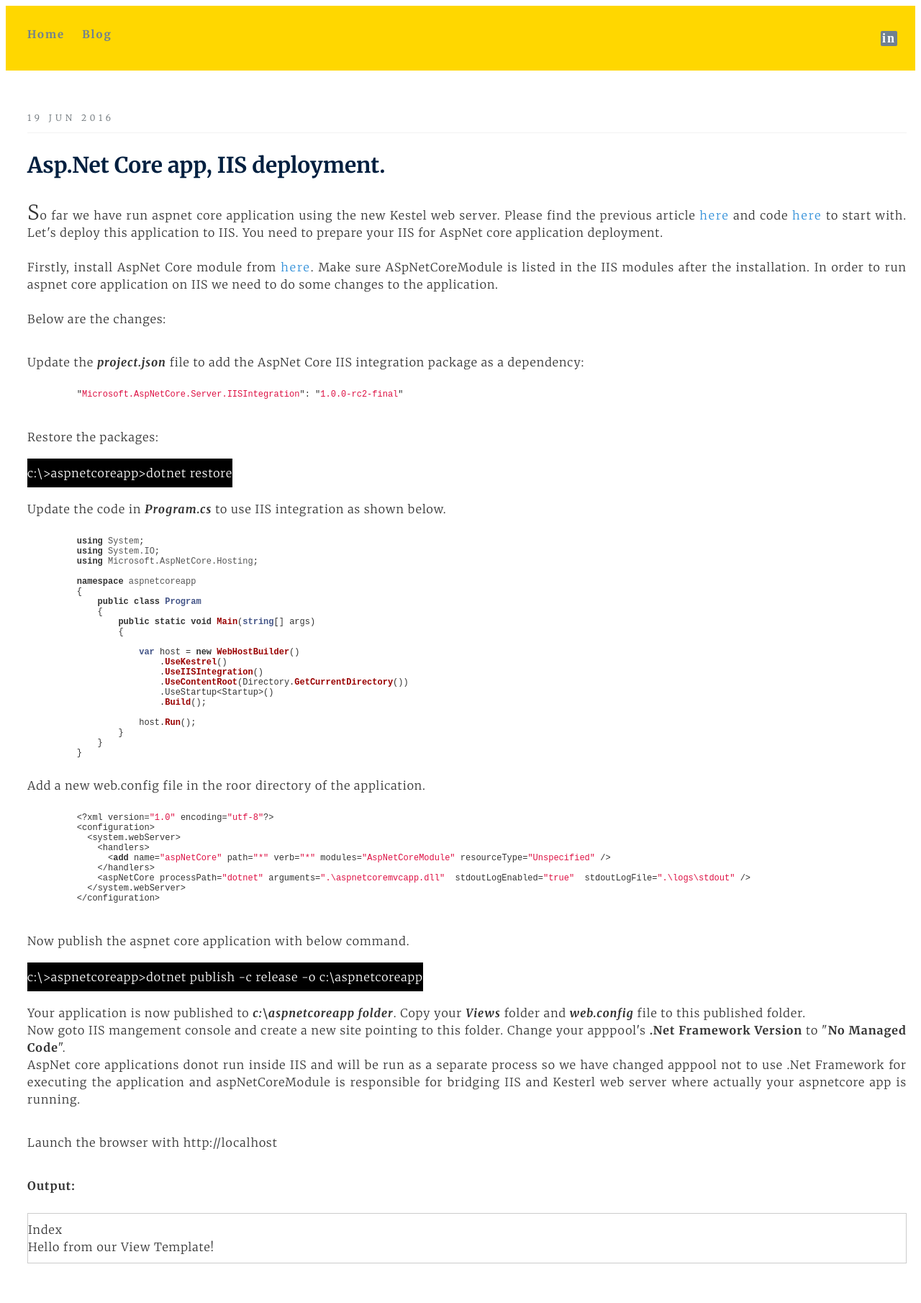
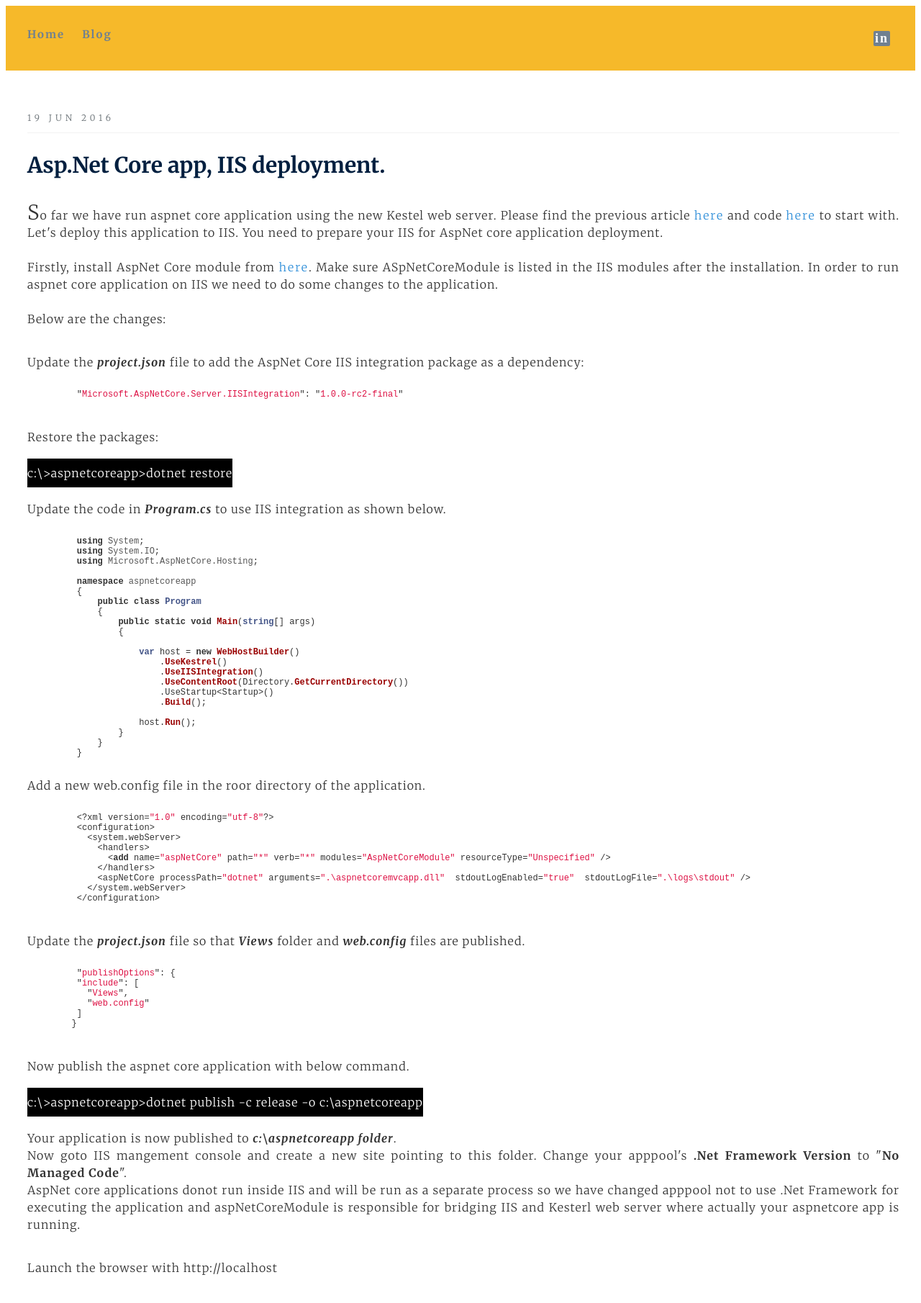
Before and after one commit to srirangamv/srirangamv.github.io, a Jekyll site: the page built from _posts/2016-06-19-aspnetcore-minimalapp-iis-deployment.md, in a window 1280 px wide. Shown: the top 1810 px of the page at 72% size. Built offline with Jekyll 4.4.1, drawn with Linux system fonts in a browser that asks for light colours.

Commit message:
added publishing options to post.

```diff
--- a/_posts/2016-06-19-aspnetcore-minimalapp-iis-deployment.md
+++ b/_posts/2016-06-19-aspnetcore-minimalapp-iis-deployment.md
@@ -71,11 +71,24 @@
 
 {% endhighlight %}
 
+<p>Update the <b><i>project.json</i></b> file so that <b><i>Views</i></b> folder and <b><i>web.config</i></b> files are published.</p>
+
+{% highlight javascript %}
+
+    "publishOptions": {
+    "include": [
+      "Views",
+      "web.config"
+    ]
+   }
+
+{% endhighlight %}
+
 <p>Now publish the aspnet core application with below command. </p>
 
 <p class="cmd">c:\&gt;aspnetcoreapp&gt;dotnet publish -c release -o c:\aspnetcoreapp</p>
 
-<p>Your application is now published to <b><i>c:\aspnetcoreapp folder</i></b>. Copy your <b><i>Views</i></b> folder and <b><i>web.config</i></b> file to this published folder.
+<p>Your application is now published to <b><i>c:\aspnetcoreapp folder</i></b>.
 <br>Now goto IIS mangement console and create a new site pointing to this folder. Change your apppool's <b>.Net Framework Version</b> to "<b>No Managed Code</b>".
 <br>AspNet core applications donot run inside IIS and will be run as a separate process  so we have changed apppool not to use .Net Framework for executing the application and aspNetCoreModule is responsible for bridging IIS and Kesterl web server where actually your aspnetcore app is running.
 </p>
--- a/css/style.css
+++ b/css/style.css
@@ -6,8 +6,8 @@
     font-size: 12px;
     color: #333;
     background-color: #ffffff;
-    overflow-y: hidden;
-    overflow-x: hidden;
+    /*overflow-y: hidden;
+    overflow-x: hidden;*/
 }
 
 h1, h3, h4 {
@@ -119,10 +119,12 @@
             }
 
 .hs-top{
-   padding: 30px 20px 10px 30px;
+   padding: 30px 30px 10px 30px;
    height:50px;
-   background-color: gold;
+   background-color: #f6b92a;
    /*box-shadow: 1px 3px 1px #888888;*/
+   overflow-y: hidden;
+    overflow-x: hidden;
 }
 
 .linkedin{
@@ -161,7 +163,7 @@
 .hs-outer{
    top:98px;
    position:fixed;
-   padding: 30px 20px 10px 30px;
+   padding: 30px 30px 10px 30px;
    overflow-x:hidden;
    overflow-y:auto;
    height:85%;
```
